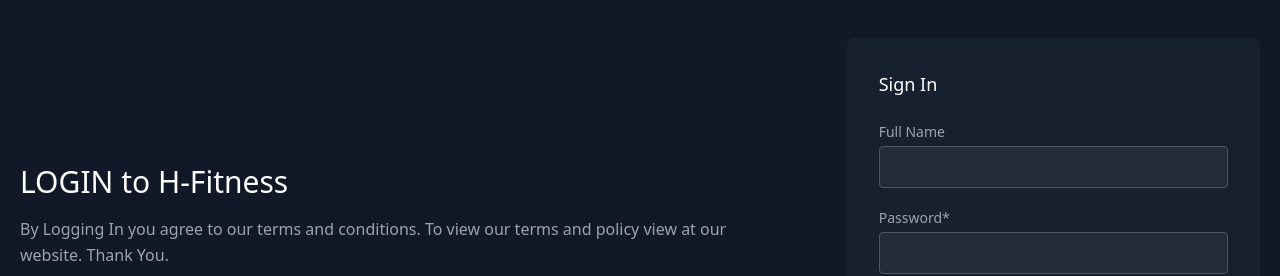
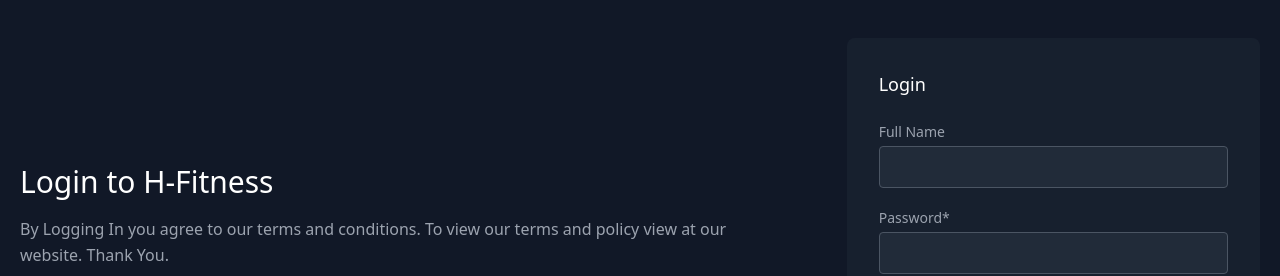
Before and after one commit to harshiilllll/PROJECT-1, a plain HTML site: page login.htm in a window 1280 px wide. Shown: the part 133-409 px from the top of the page. Drawn offline with nearby package versions, Linux system fonts and the light colour scheme.

Commit message:
Update login.htm

```diff
--- a/login.htm
+++ b/login.htm
@@ -31,11 +31,11 @@
     <section class="text-gray-400 bg-gray-900 body-font">
         <div class="container px-5 py-24 mx-auto flex flex-wrap items-center">
           <div class="lg:w-3/5 md:w-1/2 md:pr-16 lg:pr-0 pr-0">
-            <h1 class="title-font font-medium text-3xl text-white">LOGIN to H-Fitness </h1>
+            <h1 class="title-font font-medium text-3xl text-white">Login to H-Fitness </h1>
             <p class="leading-relaxed mt-4">By Logging In you agree to our terms and conditions. To view our terms and policy view at our website. Thank You.</p>
           </div>
           <div class="lg:w-2/6 md:w-1/2 bg-gray-800 bg-opacity-50 rounded-lg p-8 flex flex-col md:ml-auto w-full mt-10 md:mt-0">
-            <h2 class="text-white text-lg font-medium title-font mb-5">Sign In</h2>
+            <h2 class="text-white text-lg font-medium title-font mb-5">Login</h2>
             <div class="relative mb-4">
               <label for="full-name" class="leading-7 text-sm text-gray-400">Full Name</label>
               <input type="text" id="full-name" name="full-name" class="w-full bg-gray-600 bg-opacity-20 focus:bg-transparent focus:ring-2 focus:ring-red-900 rounded border border-gray-600 focus:border-red-500 text-base outline-none text-gray-100 py-1 px-3 leading-8 transition-colors duration-200 ease-in-out" required>
```
